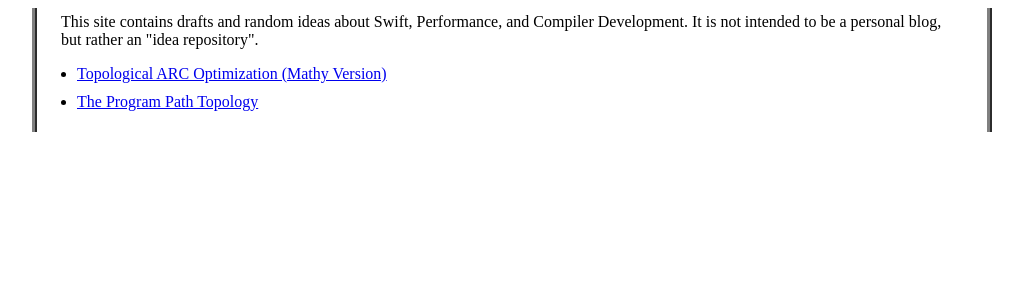
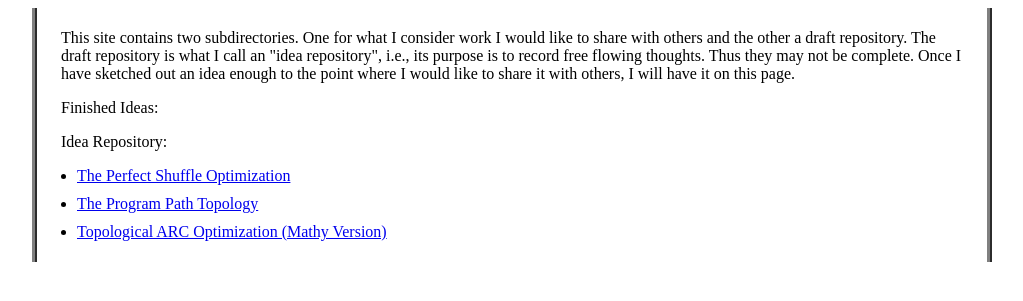
Before and after one commit to gottesmm/gottesmm.github.io, a Jekyll site: the page built from index.html, in a window 1280 px wide. Shown: the top 301 px of the page, without its empty margins (128-1151 px from the left). Built offline with Jekyll 4.4.1, drawn with Linux system fonts in a browser that asks for light colours.

Commit message:
Reorganize the website so that my intention of draft vs complete idea is in the structure of the site.

```diff
--- a/index.html
+++ b/index.html
@@ -3,14 +3,30 @@
 title: Michael Gottesman's Working Documents
 ---
 
-This site contains drafts and random ideas about Swift, Performance, and
-Compiler Development. It is not intended to be a personal blog, but rather an
-"idea repository".
+<p>This site contains two subdirectories. One for what I consider work I would like
+to share with others and the other a draft repository. The draft repository is
+what I call an "idea repository", i.e., its purpose is to record free flowing
+thoughts. Thus they may not be complete. Once I have sketched out an idea enough
+to the point where I would like to share it with others, I will have it on this
+page.</p>
+
+<p>Finished Ideas:</p>
 
 <ul class="article-list">
-{% assign items = site.pages | sort: 'date' | reverse %}
+{% assign items = site.pages | sort: 'date' %}
 {% for page in items %}
-  {% if page.categories contains 'proposals' %}
+  {% if page.categories contains 'complete' %}
+  <li class="article-list-item"><a href="{{ page.url }}">{{ page.title }}</li>
+  {% endif %}
+{% endfor %}
+</ul>
+
+<p>Idea Repository:</p>
+
+<ul class="article-list">
+{% assign items = site.pages | sort: 'date' %}
+{% for page in items %}
+  {% if page.categories contains 'draft' %}
     {% if page.categories contains 'old' %}
     {% else %}
   <li class="article-list-item"><a href="{{ page.url }}">{{ page.title }}</li>
```
Also changed, not shown: drafts/perfect-shuffle.md (added, +64 -0 lines), drafts/program-path-topology.md (renamed from proposals/program-path-topology.md, +1 -1 lines), drafts/topological-arc-optimization.md (renamed from proposals/topological-arc-optimization.md, +1 -1 lines), drafts/old/full-proposal.md (renamed from proposals/old/full-proposal.md), drafts/old/high-level-arc-memory-operations.md (renamed from proposals/old/high-level-arc-memory-operations.md), drafts/old/high-level-arc-value-operations.md (renamed from proposals/old/high-level-arc-value-operations.md), drafts/old/semantic-arc-high-level-vision.md (renamed from proposals/old/semantic-arc-high-level-vision.md), drafts/old/sil-multiple-return-values.md (renamed from proposals/old/sil-multiple-return-values.md), drafts/old/sil-ownership-model.md (renamed from proposals/old/sil-ownership-model.md), drafts/old/sil-ownership-value-ssa-operations.md (renamed from proposals/old/sil-ownership-value-ssa-operations.md), drafts/old/sil-ownership.md (renamed from proposals/old/sil-ownership.md).
